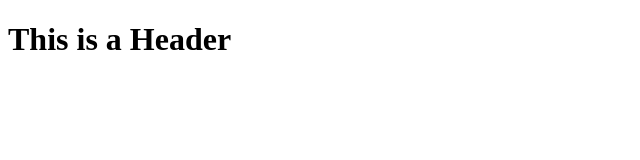
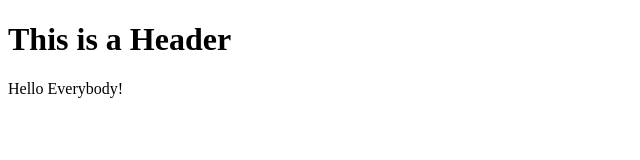
Before and after one commit to Alibega/git-test, a plain HTML site: page index.html in a window 1280 px wide. Shown: the whole page, without its empty margins (0-640 px from the left). Drawn offline with Linux system fonts and the light colour scheme.

Commit message:
Second commit

```diff
--- a/index.html
+++ b/index.html
@@ -2,5 +2,6 @@
 <html>
     <body>
         <h1>This is a Header</h1>
+        <p>Hello Everybody!</p>
     </body>
 </html>
```
